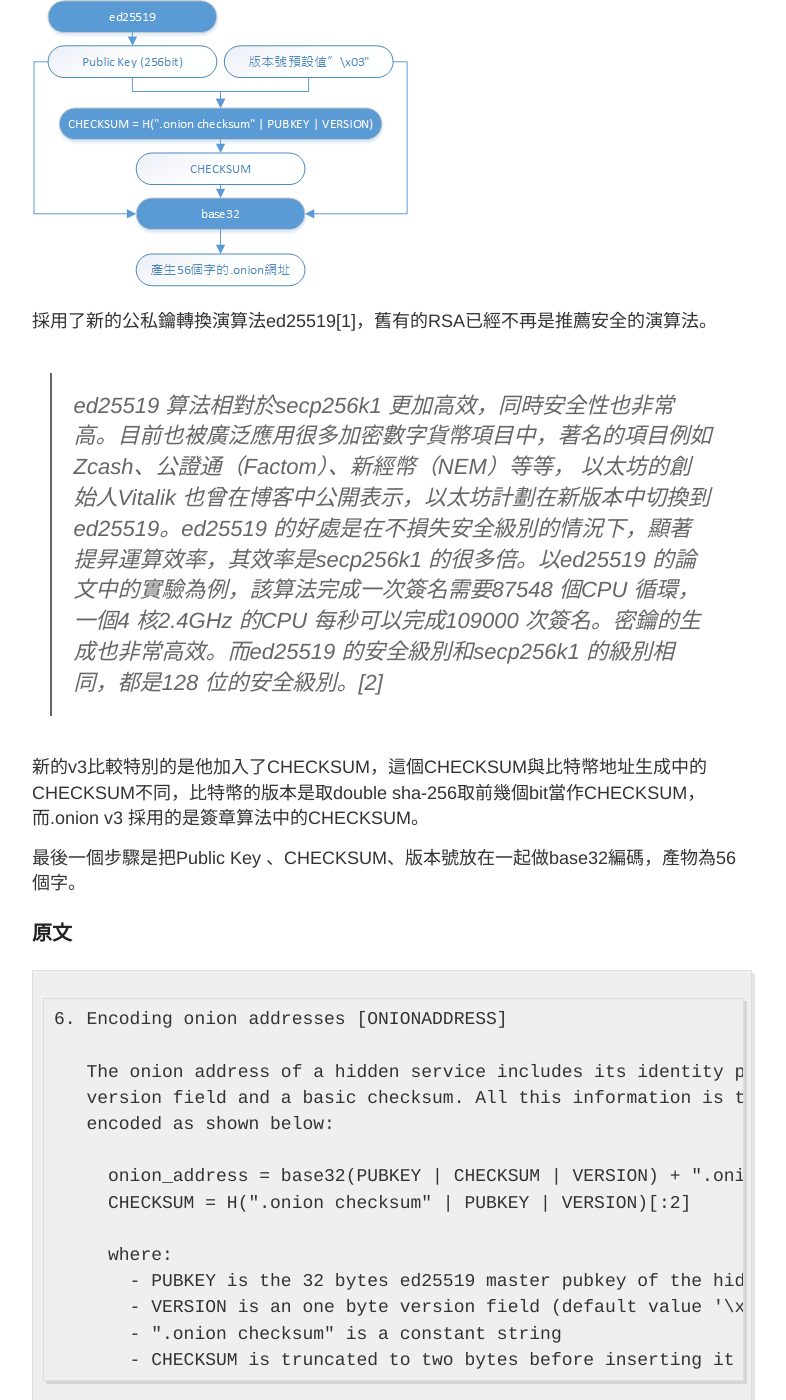
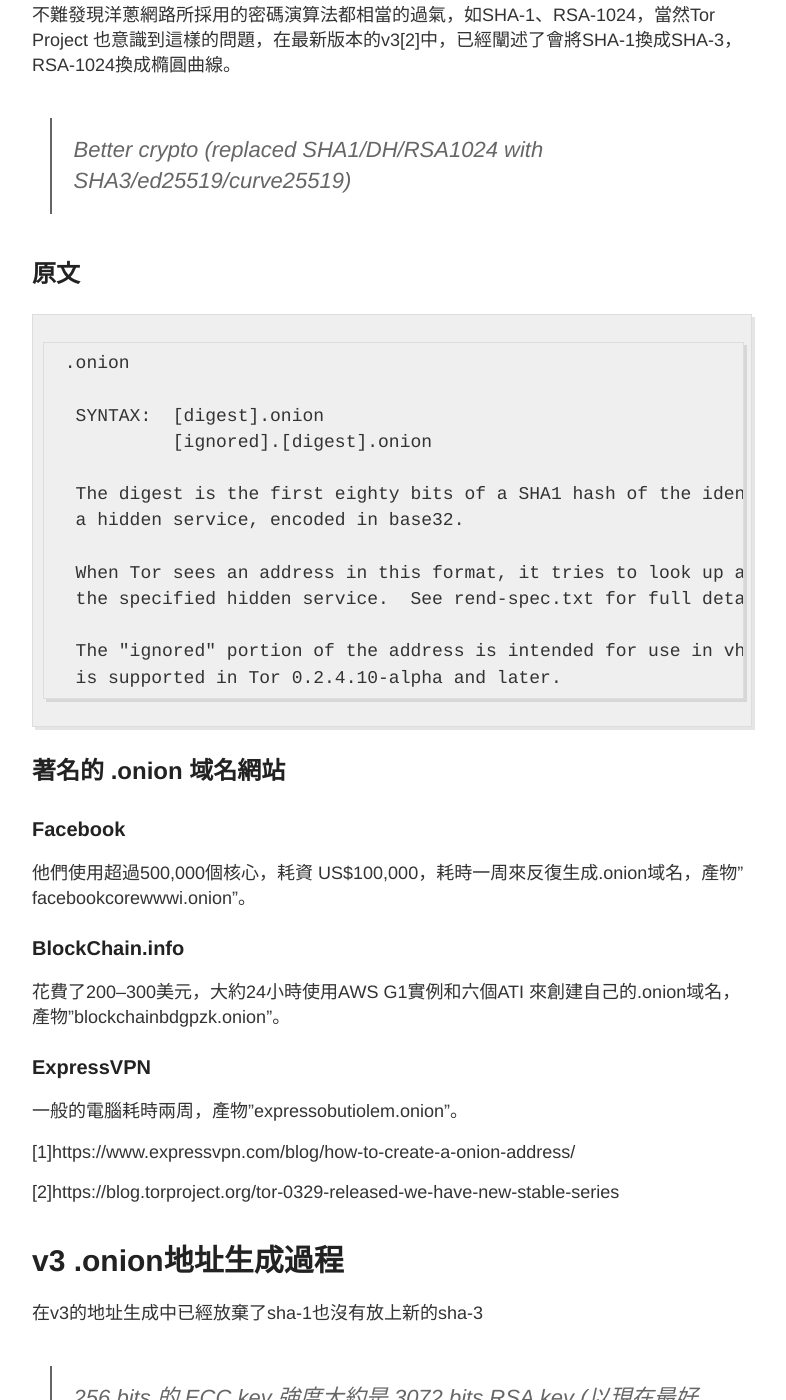
Before and after one commit to awesome-doge/awesome-doge.github.io, a Jekyll site: the page built from _posts/2018-01-24-onion-生成-步驟-tor-v3.md, in a window 1280 px wide and 1400 px high, scrolled down 1114 px. Shown: the whole window, without its empty margins (248-1034 px from the left). Built offline with Jekyll 4.4.1, drawn with Linux system fonts in a browser that asks for light colours; some of the changed text lies outside the part shown.

Commit message:
合併tor v2 v3 地址生成，修改圖片位置

````diff
--- a/_posts/2018-01-24-onion-生成-步驟-tor-v3.md
+++ b/_posts/2018-01-24-onion-生成-步驟-tor-v3.md
@@ -1,16 +1,67 @@
 ---
 layout: post
-title: .onion 生成 步驟(tor v3 )
+title: .onion 生成 步驟(tor v2 & v3 )
 date: 2018-01-24 19:28:57
 tags: [tor, tor address]
 categories: [Tor Project]
 ---
 
-先來複習一下 v2 .onion地址生成過程，用到了亂數產生器、公鑰私鑰轉換算法(RSA-1024)、雜湊函數(SHA-1)、編碼(base32)。
+看了一些hidden services 的文獻，大致把.onion的域名生成的步驟畫成下面的圖片，之前有再研究比特幣地址生成的我，發現這樣的生成.onion域名的過程，與比特幣地址生成有相當類似的部分，因為都是式Random生成私鑰，經過私鑰轉公鑰的算法，經過HASH，最後在經過BASE重新編碼，不難發現概念是一樣的。所以誕生出來的比特幣地址或是.onion域名都有它的隨機性。
 
-![v2 .onion地址生成過程](/image/tor14.png)
+- [v2 .onion地址生成過程](#v2-onion%e5%9c%b0%e5%9d%80%e7%94%9f%e6%88%90%e9%81%8e%e7%a8%8b)
+  - [原文](#%e5%8e%9f%e6%96%87)
+  - [著名的 .onion 域名網站](#%e8%91%97%e5%90%8d%e7%9a%84-onion-%e5%9f%9f%e5%90%8d%e7%b6%b2%e7%ab%99)
+    - [Facebook](#facebook)
+    - [BlockChain.info](#blockchaininfo)
+    - [ExpressVPN](#expressvpn)
+- [v3 .onion地址生成過程](#v3-onion%e5%9c%b0%e5%9d%80%e7%94%9f%e6%88%90%e9%81%8e%e7%a8%8b)
+  - [原文](#%e5%8e%9f%e6%96%87-1)
 
-### v3 .onion地址生成過程
+# v2 .onion地址生成過程
+
+只要有錢有時間就可以爆破出一個美麗的域名或是比特幣地址。
+
+
+<div align="center"><img src="/image/tor14.png"/></div>
+
+
+不難發現洋蔥網路所採用的密碼演算法都相當的過氣，如SHA-1、RSA-1024，當然Tor Project 也意識到這樣的問題，在最新版本的v3[2]中，已經闡述了會將SHA-1換成SHA-3，RSA-1024換成橢圓曲線。
+
+> Better crypto (replaced SHA1/DH/RSA1024 with SHA3/ed25519/curve25519)
+
+## 原文
+```
+ .onion
+
+  SYNTAX:  [digest].onion
+           [ignored].[digest].onion
+
+  The digest is the first eighty bits of a SHA1 hash of the identity key for
+  a hidden service, encoded in base32.
+
+  When Tor sees an address in this format, it tries to look up and connect to
+  the specified hidden service.  See rend-spec.txt for full details.
+
+  The "ignored" portion of the address is intended for use in vhosting, and
+  is supported in Tor 0.2.4.10-alpha and later.
+```
+## 著名的 .onion 域名網站
+### Facebook
+他們使用超過500,000個核心，耗資 US$100,000，耗時一周來反復生成.onion域名，產物" facebookcorewwwi.onion"。
+
+### BlockChain.info
+花費了200–300美元，大約24小時使用AWS G1實例和六個ATI 來創建自己的.onion域名，產物"blockchainbdgpzk.onion"。
+
+### ExpressVPN
+一般的電腦耗時兩周，產物"expressobutiolem.onion"。
+
+[1]https://www.expressvpn.com/blog/how-to-create-a-onion-address/
+
+[2]https://blog.torproject.org/tor-0329-released-we-have-new-stable-series
+
+
+
+# v3 .onion地址生成過程
 
 在v3的地址生成中已經放棄了sha-1也沒有放上新的sha-3
 
@@ -19,7 +70,7 @@
 
 <!-- more -->
 
-![v3 .onion地址生成過程](/image/tor16.png)
+<div align="center"><img src="/image/tor16.png"/></div>
 
 採用了新的公私鑰轉換演算法ed25519[1]，舊有的RSA已經不再是推薦安全的演算法。
 
@@ -29,10 +80,10 @@
 
 最後一個步驟是把Public Key 、CHECKSUM、版本號放在一起做base32編碼，產物為56個字。
 
-### 原文
+## 原文
 
 ```
-6. Encoding onion addresses [ONIONADDRESS]
+1. Encoding onion addresses [ONIONADDRESS]
 
    The onion address of a hidden service includes its identity public key, a
    version field and a basic checksum. All this information is then base32
````
Also changed, not shown: _posts/2018-01-22-onion-生成-步驟-tor-v2.md (deleted, +0 -50 lines).
